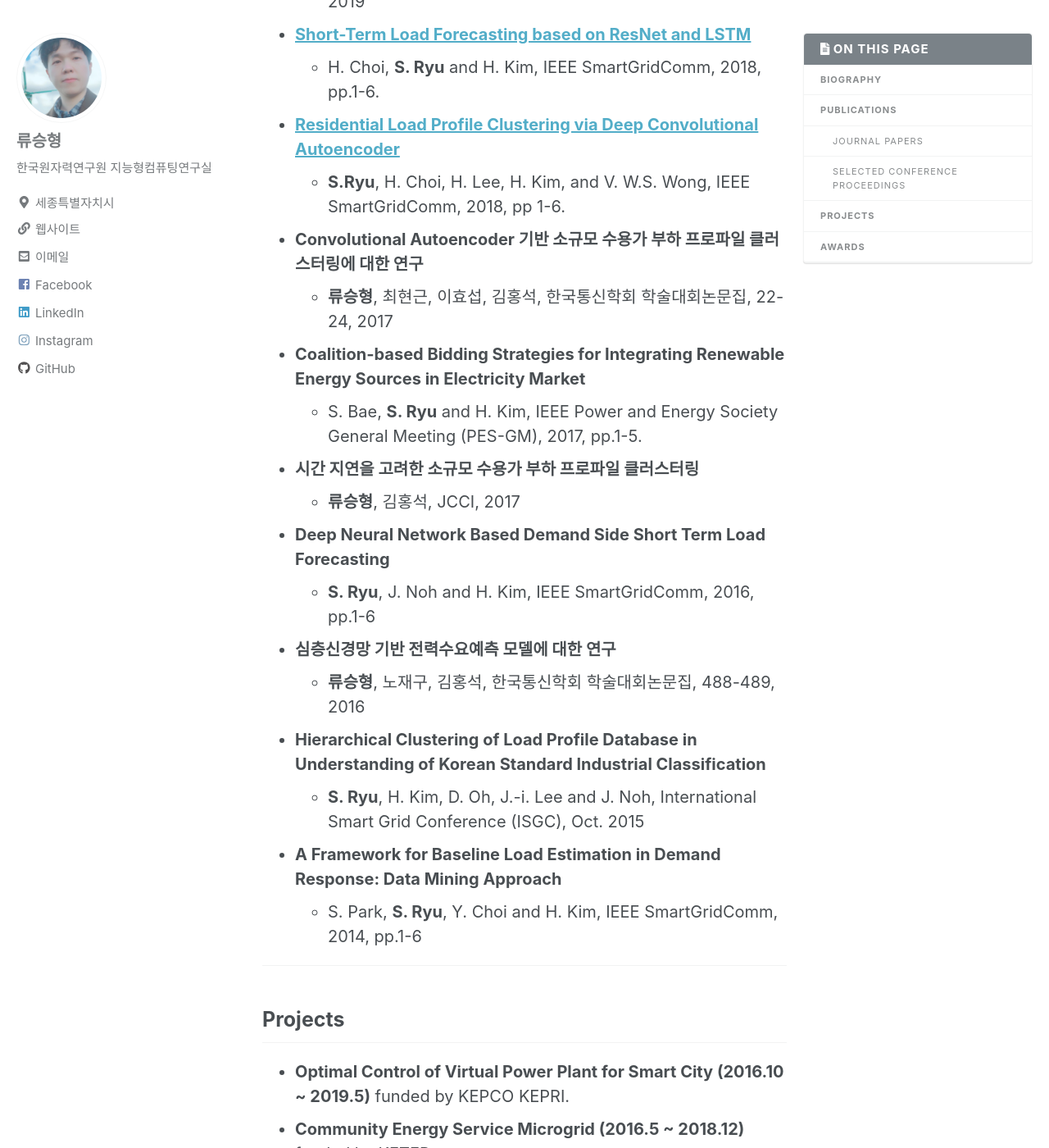
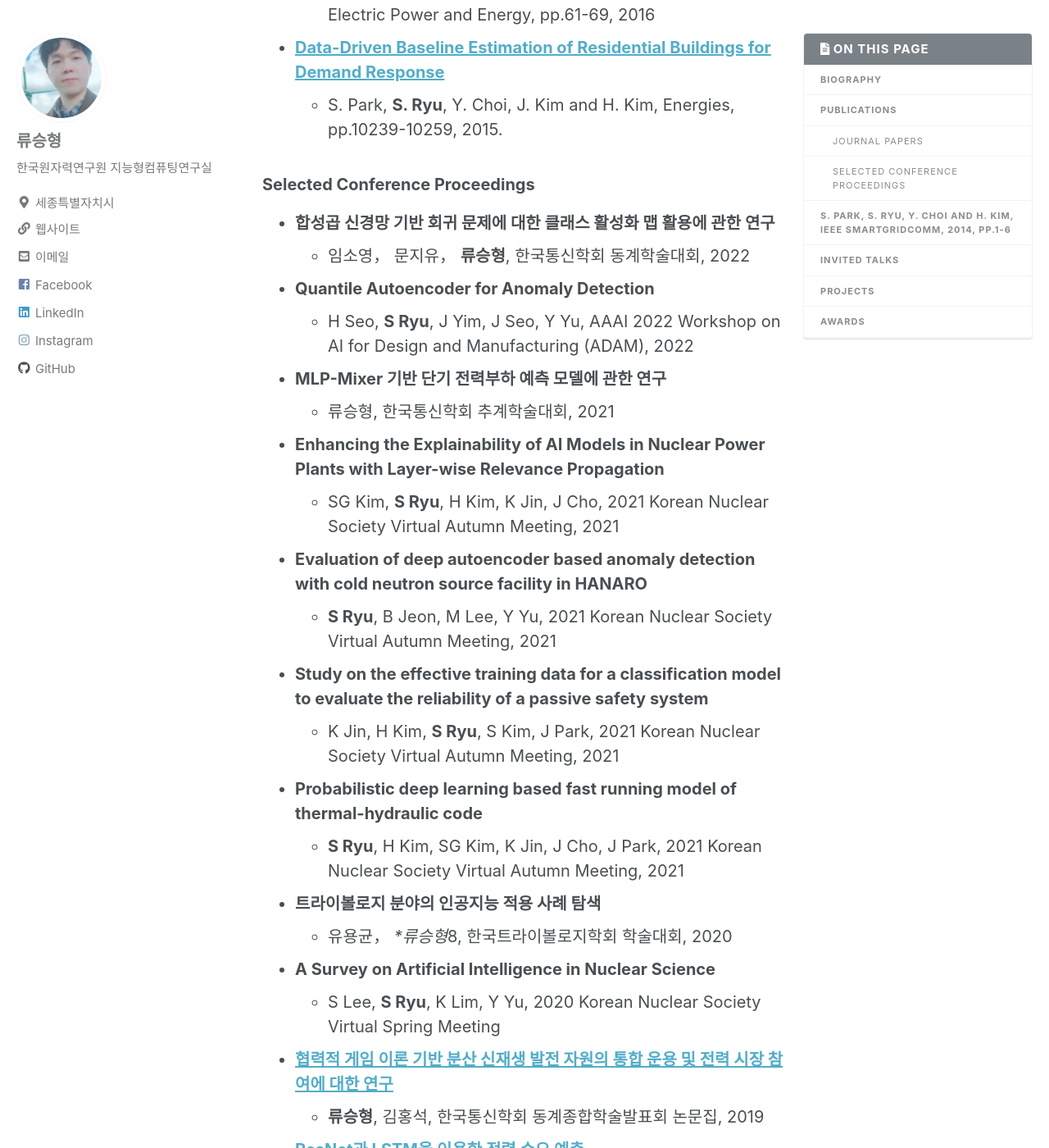
Before and after one commit to shryu8902/shryu8902.github.io, a Jekyll site: the page built from _pages/about.md, in a window 1280 px wide and 1400 px high, scrolled down 2158 px. Shown: the whole window at 82% size. Built offline with Jekyll 4.4.1, drawn with Linux system fonts in a browser that asks for light colours; nearby versions of some CDN libraries; some of the changed text lies outside the part shown.

Commit message:
Update about.md

```diff
--- a/_pages/about.md
+++ b/_pages/about.md
@@ -11,14 +11,21 @@ His research interests are transactive energy, energy data analysis, energy fore
 
 ---
 
-한국원자력연구원 지능형컴퓨팅연구실 / 선임연구원
+한국원자력연구원 인공지능응용전략실 / 선임연구원
 
-주요 연구 분야 : 스마트 그리드, 에너지 데이터 분석, 머신 러닝.
+주요 연구 분야 : 이상탐지, 시계열 예측, 스마트 그리드, 에너지 데이터 분석, 머신 러닝.
 
 ---
 ## Publications
 
 ### Journal papers
+
+- [Probabilistic deep learning model as a tool for supporting the fast simulation of a thermal–hydraulic code](https://www.sciencedirect.com/science/article/pii/S095741742200392X)
+  - **S Ryu**, H Kim, SG Kim, K Jin, J Cho, J Park, **Expert Systems with Applications**, Aug. 2022
+- [Quantile Autoencoder with Abnormality Accumulation for Anomaly Detection of Multi-variate Sensor Data](https://ieeexplore.ieee.org/abstract/document/9810961)
+  - **S Ryu**, J Yim, J Seo, Y Yu, H Seo, **IEEE Access**, Jun. 2022
+- [**An approach to constructing effective training data for a classification model to evaluate the reliability of a passive safety system**](https://www.sciencedirect.com/science/article/pii/S0951832022001119)
+  - K Jin, H Kim, **S Ryu**, S Kim, J Park, **Reliability Engineering & System Safety**, Jun. 2022
 - [**Denoising Autoencoder-Based Missing Value Imputation for Smart Meters**](https://ieeexplore.ieee.org/abstract/document/9016055)
   - **S. Ryu**, M. Kim and H. Kim, **IEEE Access**, pp.40656 - 40666, Feb. 2020
 - [**Convolutional Autoencoder based Feature Extraction and Clustering for Customer Load Analysis**](https://ieeexplore.ieee.org/abstract/document/8807267)
@@ -41,6 +48,25 @@ His research interests are transactive energy, energy data analysis, energy fore
 
 
 ### Selected Conference Proceedings
+
+- **합성곱 신경망 기반 회귀 문제에 대한 클래스 활성화 맵 활용에 관한 연구**
+  - 임소영， 문지유， **류승형**, 한국통신학회 동계학술대회, 2022
+- **Quantile Autoencoder for Anomaly Detection**
+  - H Seo, **S Ryu**, J Yim, J Seo, Y Yu, AAAI 2022 Workshop on AI for Design and Manufacturing (ADAM), 2022
+- **MLP-Mixer 기반 단기 전력부하 예측 모델에 관한 연구**
+  - 류승형, 한국통신학회 추계학술대회, 2021
+- **Enhancing the Explainability of AI Models in Nuclear Power Plants with Layer-wise Relevance Propagation**
+  - SG Kim, **S Ryu**, H Kim, K Jin, J Cho, 2021 Korean Nuclear Society Virtual Autumn Meeting, 2021
+- **Evaluation of deep autoencoder based anomaly detection with cold neutron source facility in HANARO**
+  - **S Ryu**, B Jeon, M Lee, Y Yu, 2021 Korean Nuclear Society Virtual Autumn Meeting, 2021
+- **Study on the effective training data for a classification model to evaluate the reliability of a passive safety system**
+  - K Jin, H Kim, **S Ryu**, S Kim, J Park, 2021 Korean Nuclear Society Virtual Autumn Meeting, 2021
+- **Probabilistic deep learning based fast running model of thermal-hydraulic code**
+  - **S Ryu**, H Kim, SG Kim, K Jin, J Cho, J Park, 2021 Korean Nuclear Society Virtual Autumn Meeting, 2021
+- **트라이볼로지 분야의 인공지능 적용 사례 탐색**
+  - 유용균， **류승형*8, 한국트라이볼로지학회 학술대회, 2020
+- **A Survey on Artificial Intelligence in Nuclear Science**
+  - S Lee, **S Ryu**, K Lim, Y Yu, 2020 Korean Nuclear Society Virtual Spring Meeting
 - [**협력적 게임 이론 기반 분산 신재생 발전 자원의 통합 운용 및 전력 시장 참여에 대한 연구**](http://www.dbpia.co.kr/journal/articleDetail?nodeId=NODE08003326)
   - **류승형**, 김홍석, 한국통신학회 동계종합학술발표회 논문집, 2019
 - [**ResNet과 LSTM을 이용한 전력 수요 예측**](http://www.dbpia.co.kr/journal/articleDetail?nodeId=NODE08003359)
@@ -71,6 +97,8 @@ His research interests are transactive energy, energy data analysis, energy fore
 
 - **A Framework for Baseline Load Estimation in Demand Response: Data Mining Approach**
   -   S. Park, **S. Ryu**, Y. Choi and H. Kim, IEEE SmartGridComm, 2014, pp.1-6
+---
+## Invited Talks
 
 ---
 ## Projects
```
